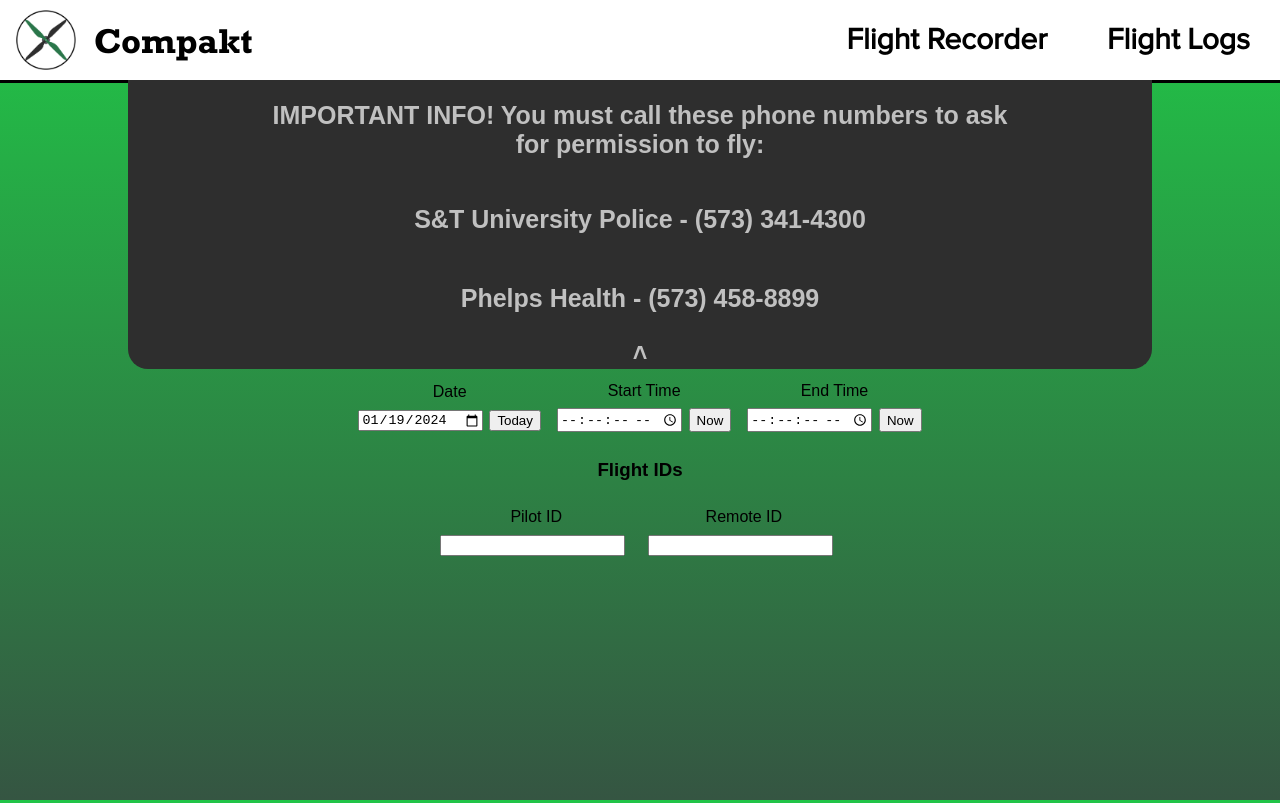
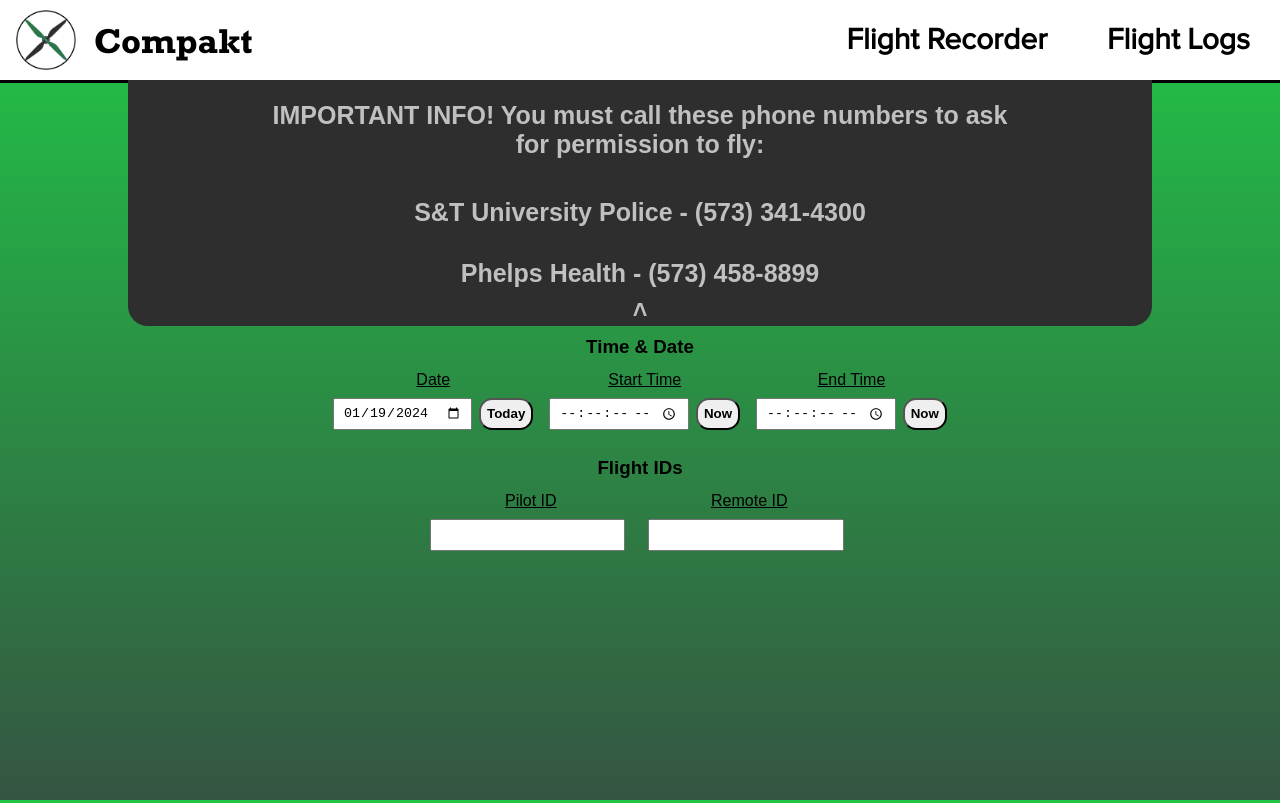
Before and after one commit to MissouriMRR/compakt, a SvelteKit app: page /record in a window 1280 px wide. Built offline with nearby package versions, Linux system fonts and the light colour scheme.

Commit message:
fixed label links

```diff
--- a/src/routes/record/+page.svelte
+++ b/src/routes/record/+page.svelte
@@ -75,16 +75,14 @@
 	<form id="flight-form">
 		<h2>Flight Information</h2>
 		<!-- <h3 id="required-text">* Required</h3> -->
-
+		<h6>Enter your location to auto-fill some fields</h6>
 		<h3>Location</h3>
 		<div class="form-section">
 			<div class="data-field">
-				<label id="location-hint" for="location-field">
-					Enter your location to auto-fill some fields
-				</label>
+				<label for="location">City</label>
 				<div class="field-container">
-					<input class="field-entree" type="text" bind:value={$FlightRecord.location} />
-					<input type="button" value="Go" on:click={loadWeatherData} />
+					<input class="field-entree" id="location" type="text" bind:value={$FlightRecord.location} />
+					<input class="field-button" type="button" value="Go" on:click={loadWeatherData} />
 				</div>
 			</div>
 		</div>
@@ -94,36 +92,36 @@
 			<div class="data-field">
 				<label for="date">Date</label>
 				<div class="field-container">
-					<input class="field-entree" type="date" value={$FlightRecord.flightDate} />
-					<button on:click={() => updateDate(new Date())}>Today</button>
+					<input class="field-entree" id="date" type="date" value={$FlightRecord.flightDate} />
+					<button class="field-button" on:click={() => updateDate(new Date())}>Today</button>
 				</div>
 			</div>
 
 			<div class="data-field">
-				<label for="t_start">Start Time</label>
+				<label for="time-start">Start Time</label>
 				<div class="field-container">
 					<input
 						class="field-entree"
 						type="time"
-						id="t_start"
+						id="time-start"
 						value={$FlightRecord.flightStartTime || ''}
 						step="1"
 					/>
-					<button on:click={() => updateStart(new Date())}>Now</button>
+					<button class="field-button" on:click={() => updateStart(new Date())}>Now</button>
 				</div>
 			</div>
 
 			<div class="data-field">
-				<label for="t_end">End Time</label>
+				<label for="time-end">End Time</label>
 				<div class="field-container">
 					<input
 						class="field-entree"
 						type="time"
-						id="t_end"
+						id="time-end"
 						value={$FlightRecord.flightStopTime || ''}
 						step=1
 					/>
-					<button on:click={() => updateEnd(new Date())}>Now</button>
+					<button class="field-button" on:click={() => updateEnd(new Date())}>Now</button>
 				</div>
 			</div>
 		</div>
@@ -131,16 +129,16 @@
 		<h3>Flight IDs</h3>
 		<div class="form-section">
 			<div class="data-field">
-				<label id="location-hint" for="location-field">
-					Pilot ID
-				</label>
-				<input class="field-entree" type="text" bind:value={$FlightRecord.pilotID} />
+				<label for="pilot-id">Pilot ID</label>
+				<div class="field-container">
+					<input class="field-entree" id="pilot-id" type="text" bind:value={$FlightRecord.pilotID} />
+				</div>
 			</div>
 			<div class="data-field">
-				<label id="location-hint" for="location-field">
-					Remote ID
-				</label>
-				<input class="field-entree" type="text" bind:value={$FlightRecord.remoteID} />
+				<label for="remote-id">Remote ID</label>
+				<div class="field-container">
+					<input class="field-entree" id="remote-id" type="text" bind:value={$FlightRecord.remoteID} />
+				</div>
 			</div>
 		</div>
 
@@ -209,11 +207,23 @@
 	}
 	label {
 		margin-bottom: 1ch;
+		text-decoration: underline;
+		white-space: nowrap;
 	}
 	h2,
-	h3 {
+	h3,
+	h6 {
 		text-align: center;
 		white-space: nowrap;
+	}
+	h2 {
+		margin-bottom: 1ch;
+	}
+	h3 {
+		margin-bottom: 0.5ch;
+	}
+	h6 {
+		margin: 0;
 	}
 	.form-section {
 		align-items: center;
@@ -222,9 +232,6 @@
 		justify-content: center;
 		margin: 0 10;
 	}
-	#location-hint {
-		white-space: nowrap;
-	}
 	.data-field {
 		align-items: center;
 		display: flex;
@@ -232,12 +239,19 @@
 		justify-content: space-between;
 		margin: 0.5em;
 	}
+	.field-button {
+		border-radius: 1em;
+		font-weight: bold;
+	}
 	.field-container {
 		display: flex;
 		flex-direction: row;
+		height: 2em;
 	}
 	.field-entree {
 		margin-right: 0.5em;
+		padding-left: 1ch;
+		padding-right: 1ch;
 	}
 	.sectionRow {
 		display: flex;
```
